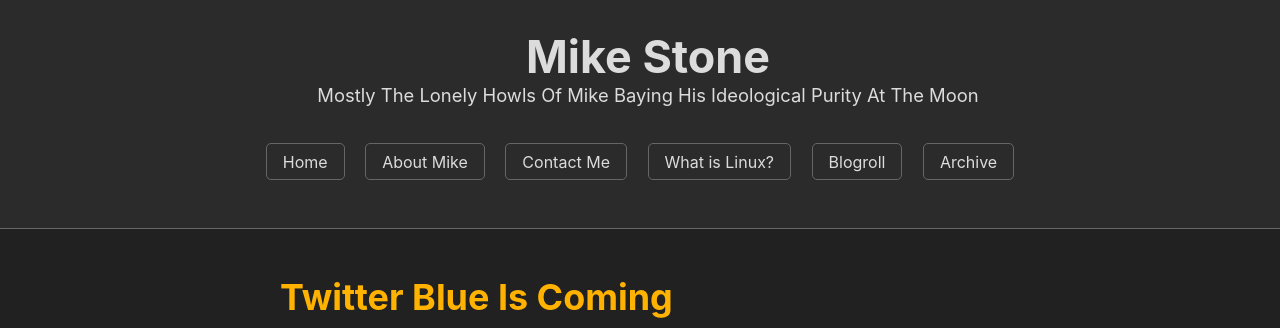
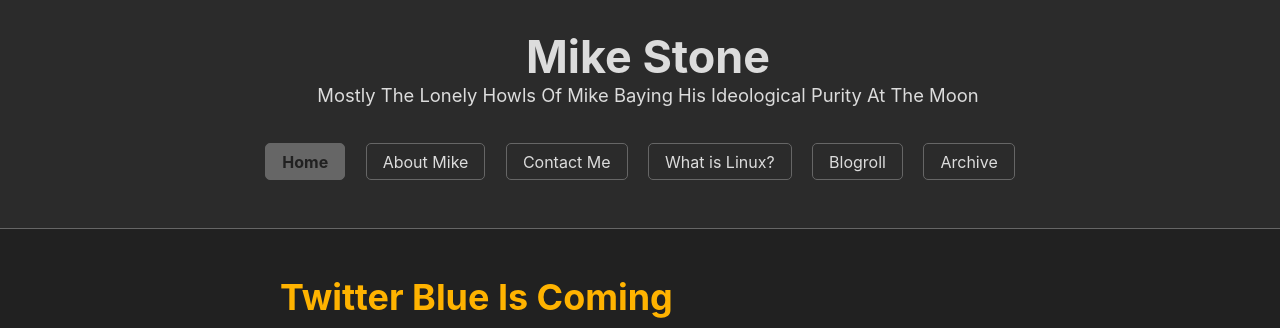
Before and after one commit to lrmikestone/jekyll.blog, a Jekyll site: the page built from index.md, in a window 1280 px wide. Shown: the top 328 px of the page. Built offline with Jekyll 4.4.1, drawn with Linux system fonts in a browser that asks for light colours.

Commit message:
Hover changes.

```diff
--- a/assets/css/custom.css
+++ b/assets/css/custom.css
@@ -23,11 +23,21 @@
 }
 
 nav a:hover,
+nav a.nav-current {
+  background: var(--border);
+  color: var(--bg) !important;
+    font-weight: 700;
+    opacity: 1;
+}
+
+/*
+nav a:hover,
 nav a.current {
   color: var(--accent) !important;
   border-color: var(--accent);
   background: var(--bg);
 }
+*/
 
 ul.archive {
   list-style-type: none;
```
